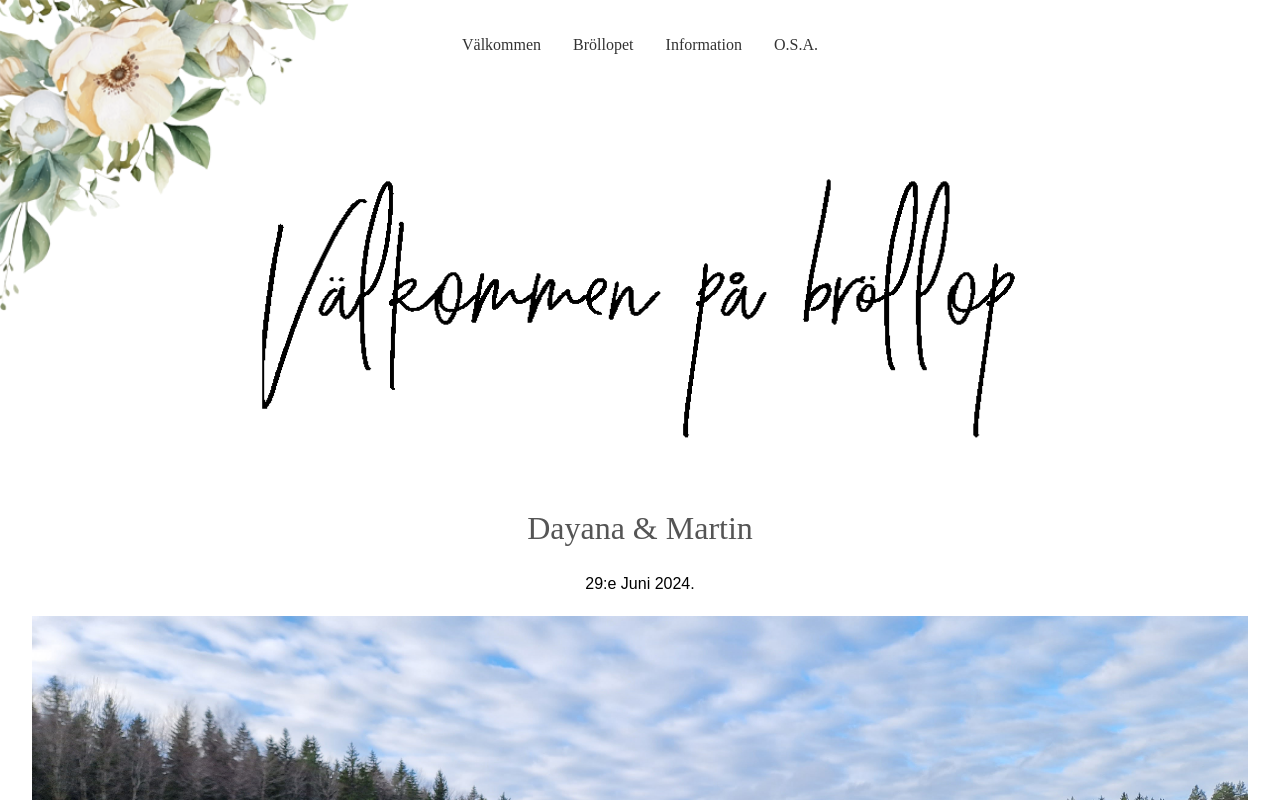
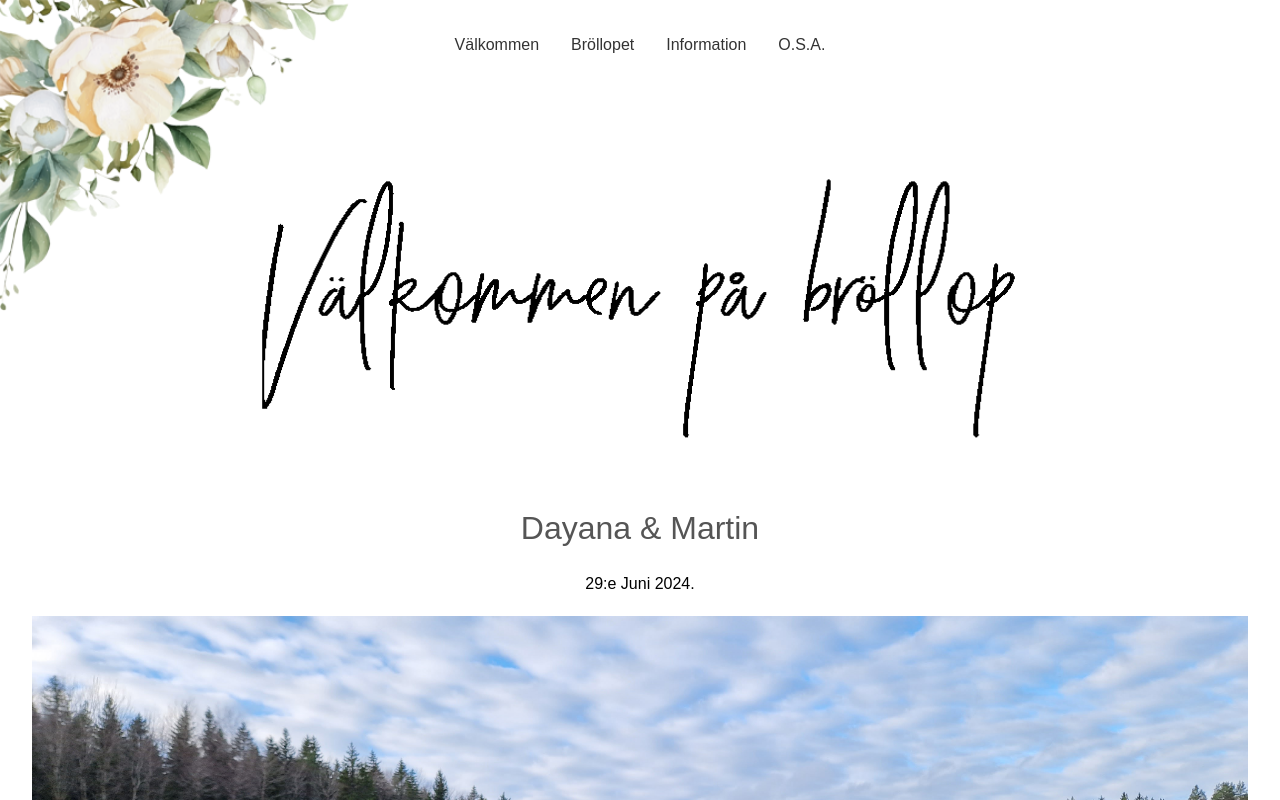
Before and after one commit to martinnissfolk/martinnissfolk.github.io, a plain HTML site: page index.html in a window 1280 px wide. Shown: the top 800 px of the page. Drawn offline with Linux system fonts and the light colour scheme.

Commit message:
Update styles.css

```diff
--- a/styles.css
+++ b/styles.css
@@ -1,6 +1,6 @@
 /* General Styles */
 body {
-    /* font-family: 'Pinyon Script', sans-serif; */
+    font-family: 'Pinyon Script', sans-serif;
     line-height: 1.6;
     margin: 0;
     padding: 0;
```
